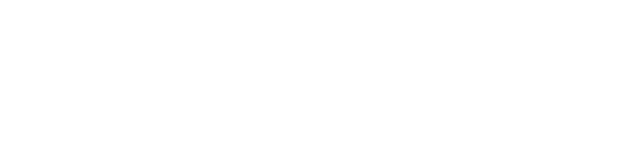
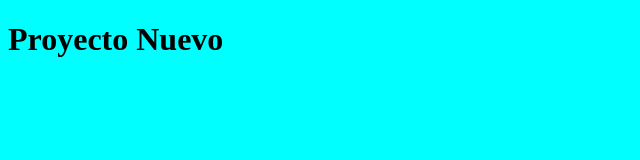
Before and after one commit to Angelamtj/PrimerProyecto, a plain HTML site: page index.html in a window 1280 px wide. Shown: the whole page, without its empty margins (0-640 px from the left). Drawn offline with Linux system fonts and the light colour scheme.

```diff
--- /dev/null
+++ b/css/estilos.css
@@ -0,0 +1,3 @@
+body{
+    background-color: aqua;
+}
--- a/index.html
+++ b/index.html
@@ -5,8 +5,10 @@
     <meta http-equiv="X-UA-Compatible" content="IE=edge">
     <meta name="viewport" content="width=device-width, initial-scale=1.0">
     <title>Document</title>
+    <link href="css/estilos.css" rel="stylesheet" type="text/css">
 </head>
 <body>
+    <h1>Proyecto Nuevo</h1>
 
 </body>
 </html>
```
Also changed, not shown: js/javascript.js (added).
